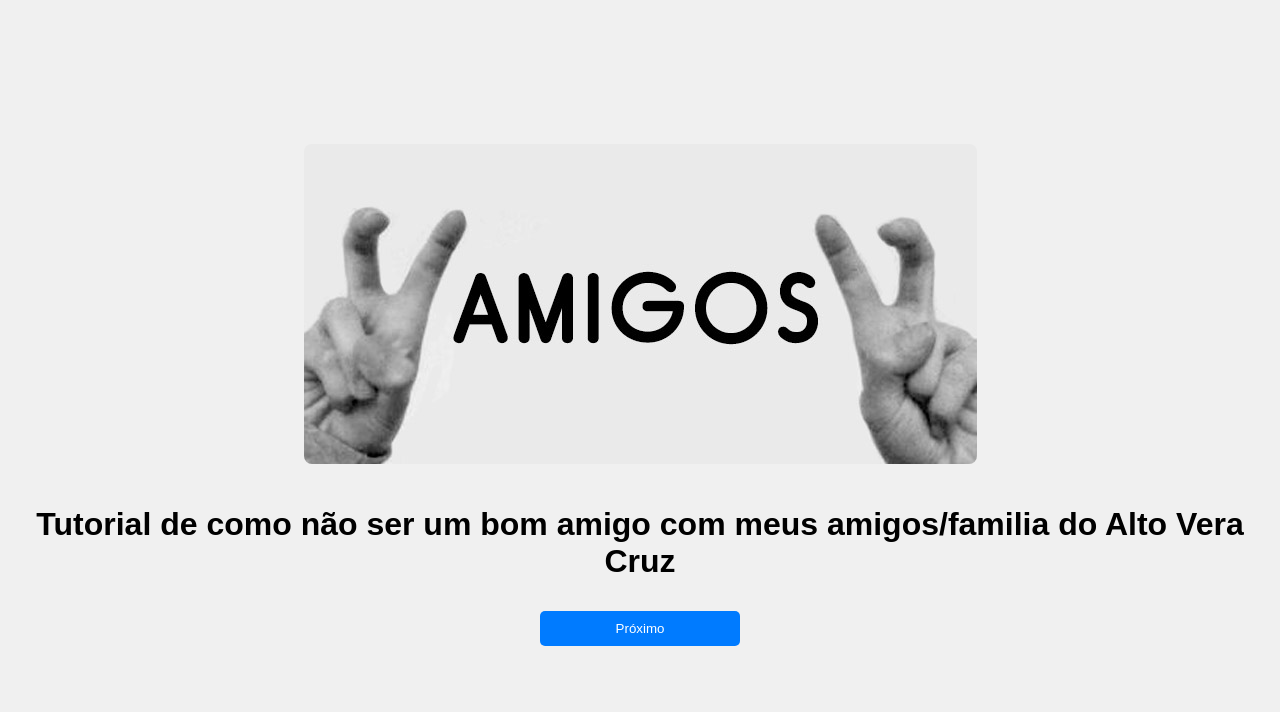
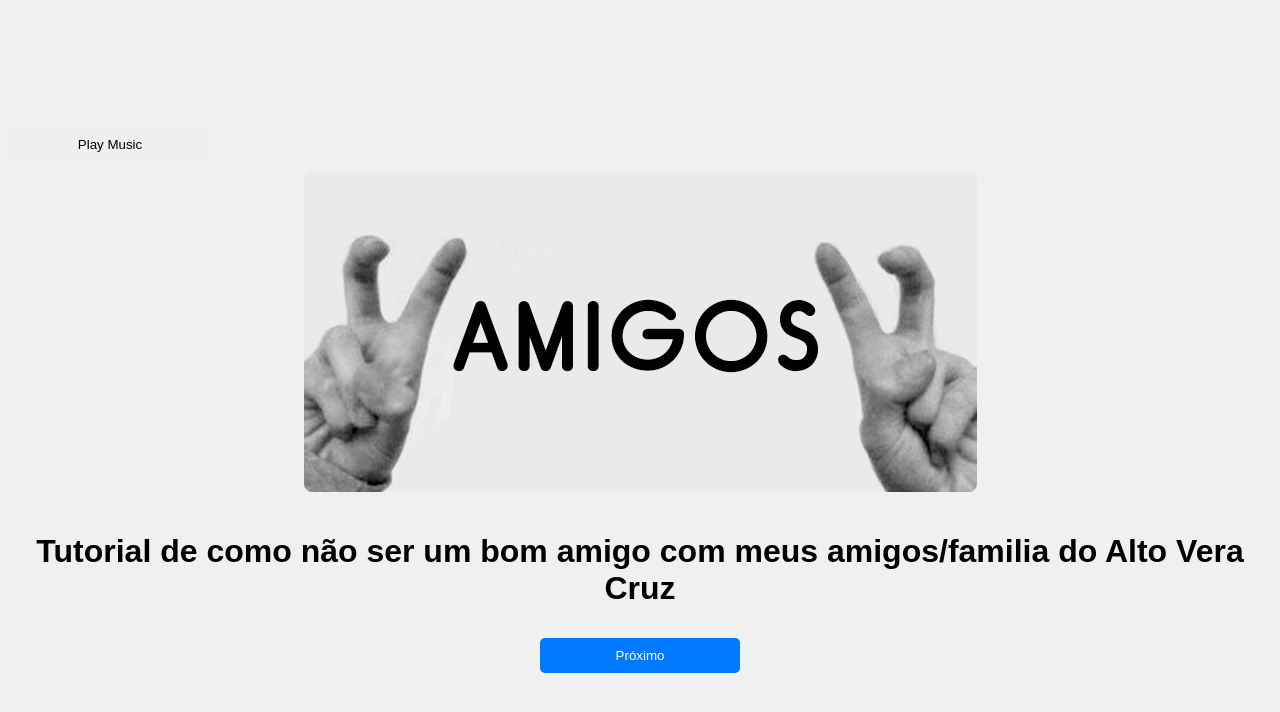
Before and after one commit to Lijunio/amigos, a React (Create React App) app: page / in a window 1280 px wide. Shown: the top 712 px of the page. Built offline with nearby package versions, Linux system fonts and the light colour scheme.

Commit message:
Add user interaction to start audio playback

```diff
--- a/src/components/MusicPlayer.js
+++ b/src/components/MusicPlayer.js
@@ -1,19 +1,24 @@
-import React, { useEffect, useRef } from 'react';
+import React, { useEffect, useRef, useState } from 'react';
 
 function MusicPlayer() {
   const audioRef = useRef(null);
+  const [isPlaying, setIsPlaying] = useState(false);
 
-  useEffect(() => {
+  const handlePlay = () => {
     const audioElement = audioRef.current;
     if (audioElement) {
       audioElement.play().then(() => {
+        setIsPlaying(true);
         console.log("Audio playback started");
       }).catch(error => {
         console.log("Playback error:", error);
       });
     }
+  };
 
+  useEffect(() => {
     return () => {
+      const audioElement = audioRef.current;
       if (audioElement) {
         audioElement.pause();
       }
@@ -21,9 +26,10 @@ function MusicPlayer() {
   }, []);
 
   return (
-    <audio ref={audioRef} src={`${process.env.PUBLIC_URL}/images/amigo.mp3`} loop>
-      Seu navegador não suporta o elemento de áudio.
-    </audio>
+    <div>
+      <audio ref={audioRef} src={`${process.env.PUBLIC_URL}/images/amigo.mp3`} loop />
+      {!isPlaying && <button onClick={handlePlay}>Play Music</button>}
+    </div>
   );
 }
 
```
